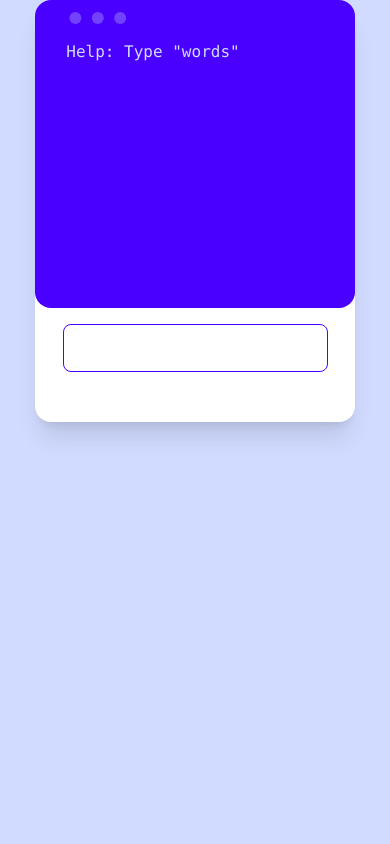
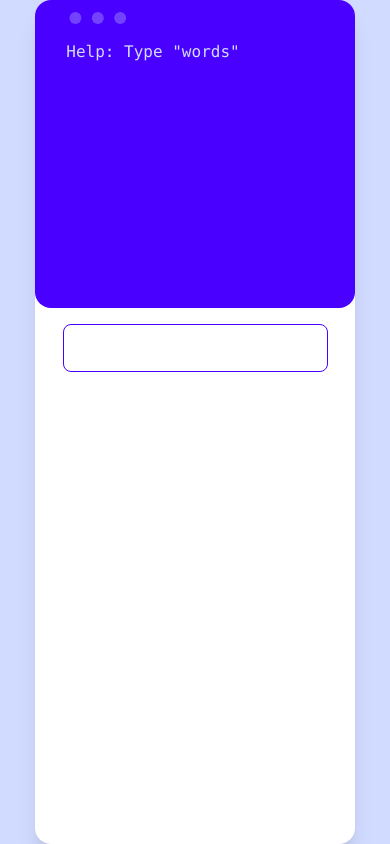
Before and after one commit to wilyJ80/forth, a website with bundled scripts: page jsforth/index.html in a window 390 px wide. Built offline with nearby package versions, Linux system fonts and the light colour scheme.

Commit message:
Keyboard not being pushed anymore in mobile: avoid hard coding stuff

```diff
--- a/jsforth/index.html
+++ b/jsforth/index.html
@@ -12,7 +12,7 @@
 
 <body class="h-screen flex justify-center bg-primary-content">
 
-	<div class="card card-compact w-80 bg-base-100 shadow-xl h-1/2 ">
+	<div class="card card-compact w-80 bg-base-100 shadow-xl ">
 		<div class="mockup-code bg-primary text-primary-content p-3">
 			<pre class="h-64 overflow-y-auto break-words whitespace-normal">Help: Type "words"
 				<code id="output"></code>
```
Also changed, not shown: jsforth/css/output.css.
